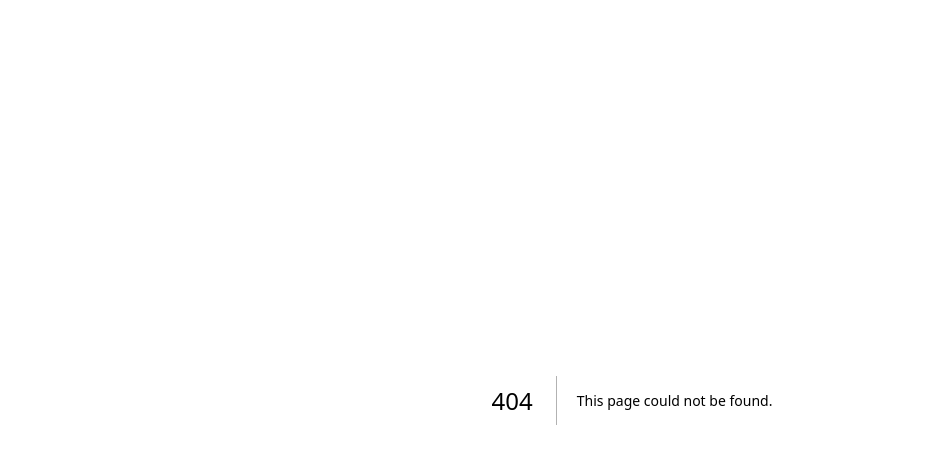
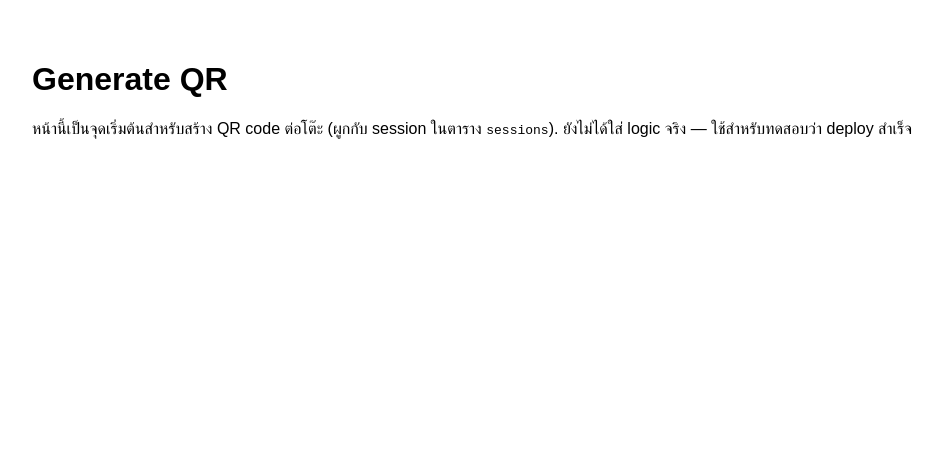
Before and after one commit to sitanan2722/dong-ded-order, a Next.js app: page /generate-qr in a window 1280 px wide. Before the commit this address had no page. Shown: the top 464 px of the page, without its empty margins (8-950 px from the left). Built offline with nearby package versions, Linux system fonts and the light colour scheme.

Commit message:
Create page.js

```diff
--- /dev/null
+++ b/app/generate-qr/page.js
@@ -0,0 +1,12 @@
+export default function GenerateQrPage() {
+  return (
+    <main style={{ padding: '2rem', fontFamily: 'sans-serif' }}>
+      <h1>Generate QR</h1>
+      <p>
+        หน้านี้เป็นจุดเริ่มต้นสำหรับสร้าง QR code ต่อโต๊ะ (ผูกกับ session ในตาราง{' '}
+        <code>sessions</code>). ยังไม่ได้ใส่ logic จริง — ใช้สำหรับทดสอบว่า deploy
+        สำเร็จ
+      </p>
+    </main>
+  );
+}
```
